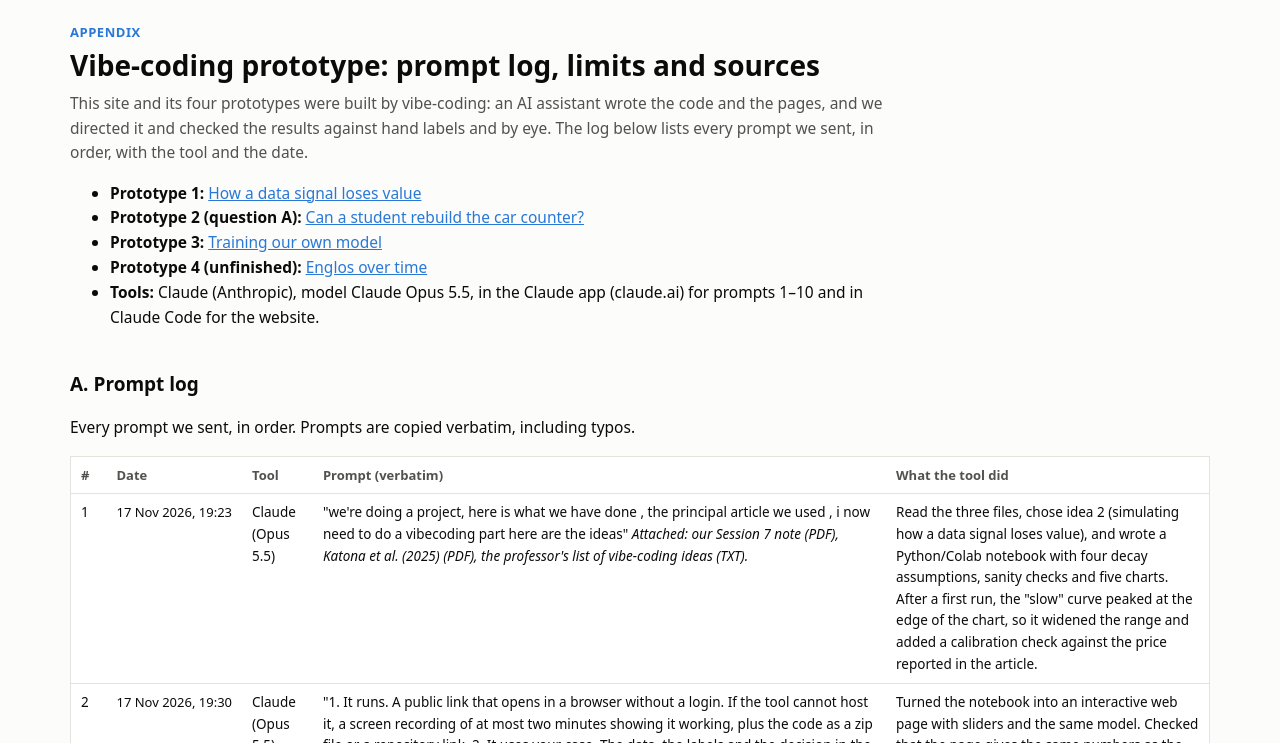
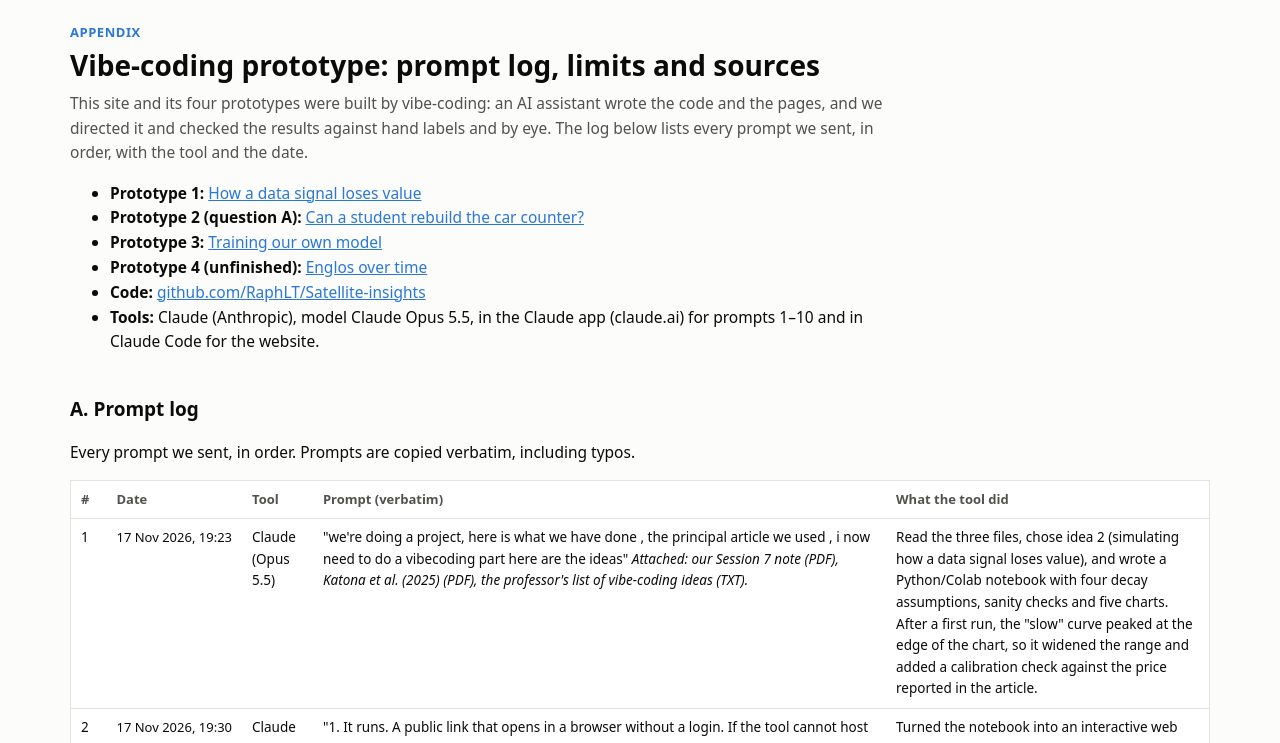
Before and after one commit to RaphLT/Satellite-insights, a plain HTML site: page site/appendix.html in a window 1280 px wide. Shown: the part 57-800 px from the top of the page. Drawn offline with Linux system fonts and the light colour scheme.

Commit message:
Add public links to the appendix
Co-Authored-By: Claude Opus 5.5 <noreply@anthropic.com>

```diff
--- a/site/appendix.html
+++ b/site/appendix.html
@@ -16,6 +16,7 @@
   <li><b>Prototype 2 (question A):</b> <a href="car-counter.html">Can a student rebuild the car counter?</a></li>
   <li><b>Prototype 3:</b> <a href="own-model.html">Training our own model</a></li>
   <li><b>Prototype 4 (unfinished):</b> <a href="englos.html">Englos over time</a></li>
+  <li><b>Code:</b> <a href="https://github.com/RaphLT/Satellite-insights">github.com/RaphLT/Satellite-insights</a></li>
   <li><b>Tools:</b> Claude (Anthropic), model Claude Opus 5.5, in the Claude app (claude.ai) for prompts 1–10 and in Claude Code for the website.</li>
 </ul>
 
```
Also changed, not shown: site/appendix_template.html (+1 -0 lines), 1 other file.
